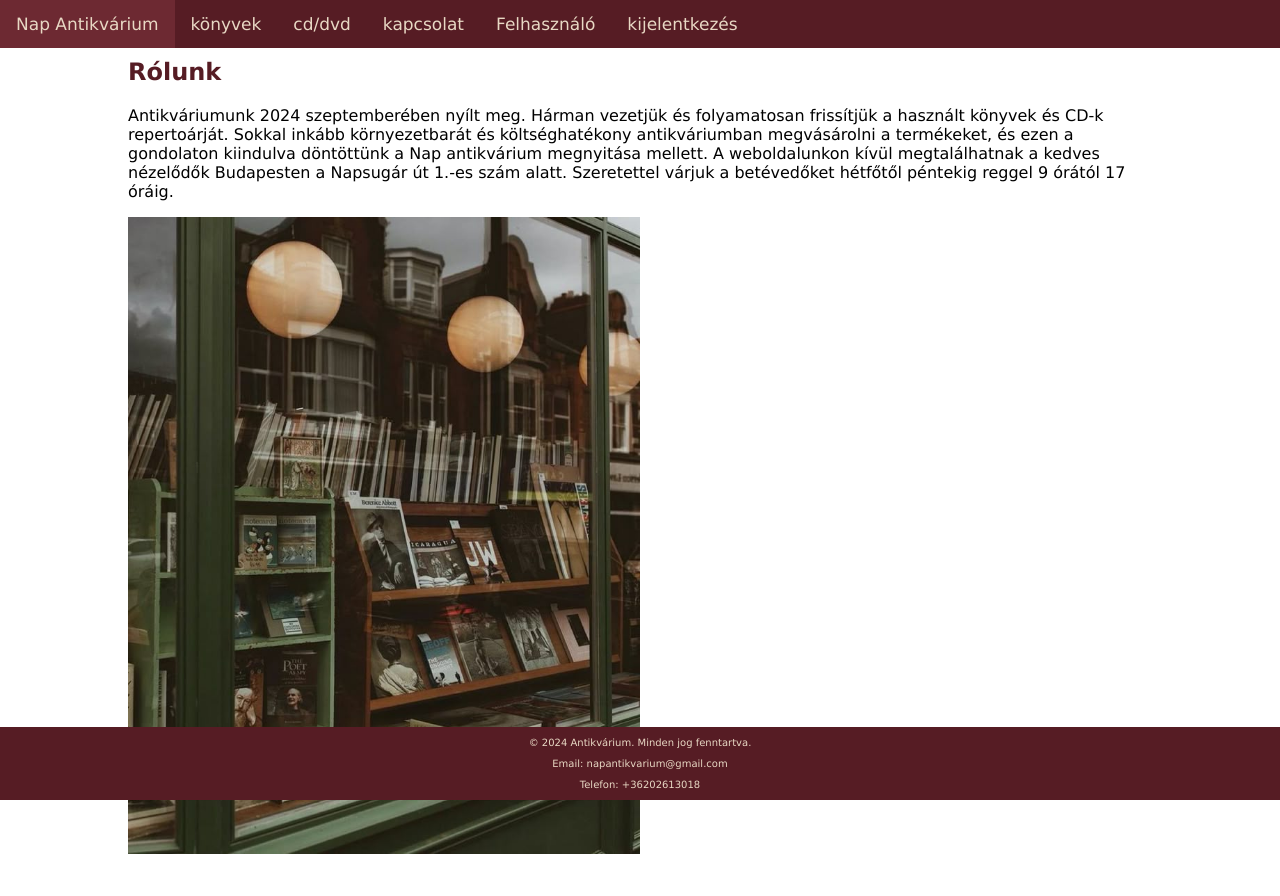
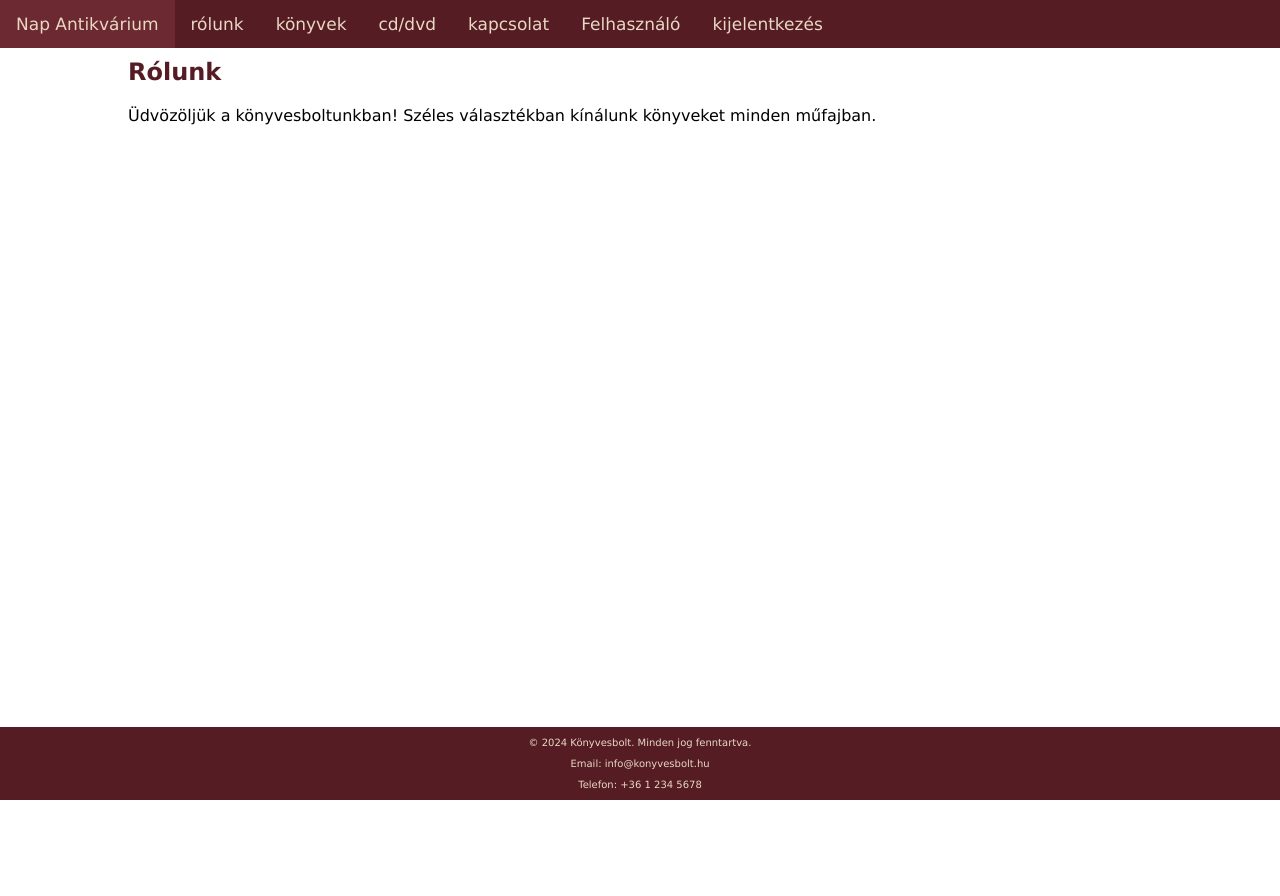
Before and after one commit to borbasb47/antikvariumProjekt, a PHP site: page /views/fooldal.html in a window 1280 px wide. After the commit the page ends 800 px from the top, so only its background shows below. Run offline with PHP 8.4, Linux system fonts and the light colour scheme.

Commit message:
Add files via upload

```diff
--- a/1017projekt/api/userLogin.php
+++ b/1017projekt/api/userLogin.php
@@ -1,5 +1,4 @@
 <?php
-session_start();
 
 require_once("./connection.php");
 
@@ -25,8 +24,8 @@ if($_SERVER["REQUEST_METHOD"] === "POST"){
             if($isPasswordMatching==true){
                 //sleep(seconds: 0.3);
                 $_SESSION['email']=$email;
-                header("Location: /1017projekt/views/fooldal.php");
-                echo json_encode(['uzenet' => 'Sikeres bejelentkezés', 'redirect'=>'/1017projekt/views/fooldal.html']);
+                //header("Location: /1017projekt/views/fooldal.html");
+                echo json_encode(['uzenet' => 'Sikeres bejelentkezés']);
                 //$loginAdd=$conn->query("update felhasznalo set felhasznalo.bejelentkezesekSzama=felhasznalo.bejelentkezesekSzama+1 WHERE felhasznalo.email='$email'");
             }
         }
--- a/1017projekt/index.php
+++ b/1017projekt/index.php
@@ -1,5 +1,5 @@
 <?php
-//session_start();
+session_start();
 
 $parsed = parse_url($_SERVER["REQUEST_URI"]);
 $path = $parsed["path"];
--- a/1017projekt/public/javascripts/registrationLoginData.js
+++ b/1017projekt/public/javascripts/registrationLoginData.js
@@ -32,7 +32,7 @@ loginForm.onsubmit=function(event){
         const userData={email:loginEmail,password:loginPassword}
         console.log(userData)
         const userJson=JSON.stringify(userData)
-        fetch('http://localhost/1017projekt/api/userLogin.php', {
+        fetch('/1017projekt/api/userLogin.php', {
             method: 'POST',
             headers: {
                 'Content-Type': 'application/json'
@@ -48,7 +48,7 @@ loginForm.onsubmit=function(event){
         })
         .then(adat => {
             alert(adat.uzenet);
-            window.location.href = adat.redirect;
+            window.location.href = "/1017projekt/views/fooldal.html";
         })
         .catch(error => {
             alert(error.message);
--- a/1017projekt/public/menu.css
+++ b/1017projekt/public/menu.css
@@ -16,14 +16,6 @@ footer{
     position: fixed;
     text-align: center;
     font-size:10px;
-}
-
-img
-{
-  width: 50%;
-  margin-left: auto;
-  margin-right: auto;
-  position: relative;
 }
 
 .menu {
--- a/1017projekt/public/regisztracio.css
+++ b/1017projekt/public/regisztracio.css
@@ -37,7 +37,7 @@ body, html {
     background-color: rgb(204, 193, 171);
 }
 
-    .regisztracio{
+    .registrationForm, .loginForm{
     border: 1px solid rgb(204, 193, 171);
     text-align: center;
     border-spacing: 50px;
--- a/1017projekt/views/cimlap.html
+++ b/1017projekt/views/cimlap.html
@@ -3,7 +3,7 @@
 <head>
     <meta charset="UTF-8">
     <meta name="viewport" content="width=device-width, initial-scale=1.0">
-    <title>Antikvárium</title>
+    <title>Nap Antikvárium</title>
     <link rel="stylesheet" href="/1017projekt/public/cimlap.css">
 </head>
 <body>
--- a/1017projekt/views/fooldal.html
+++ b/1017projekt/views/fooldal.html
@@ -3,7 +3,7 @@
 <head>
     <meta charset="UTF-8">
     <meta name="viewport" content="width=device-width, initial-scale=1.0">
-    <title>Könyvesbolt</title>
+    <title>Nap Antikvárium</title>
     <link rel="stylesheet" href="/1017projekt/public/menu.css">
     <link rel="stylesheet" href="/1017projekt/public/termek.css">
     <link rel="stylesheet" href="https://cdnjs.cloudflare.com/ajax/libs/font-awesome/4.7.0/css/font-awesome.min.css">
@@ -12,9 +12,10 @@
     <header>
     <div class="menu" id="menusav">
             <a href="#fooldal" class="active">Nap Antikvárium</a>
+            <a href="#about">rólunk</a>
             <a href="#books">könyvek</a>
             <a href="#cds">cd/dvd</a>
-            <a href="/1017projekt/views/kapcsolat.html">kapcsolat</a>
+            <a href="#contact">kapcsolat</a>
             <a href="/1017projekt/views/felhasznalo.html">Felhasználó</a>
             <a href="/1017projekt/views/regisztracio.html" id="logOut">kijelentkezés</a>
             <a href="javascript:void(0);" class="icon" onclick="myFunction()">
@@ -26,13 +27,8 @@
 
     <section id="about">
         <h2>Rólunk</h2>
-        <p>
-            Antikváriumunk 2024 szeptemberében nyílt meg. Hárman vezetjük és folyamatosan frissítjük a használt könyvek és CD-k repertoárját. Sokkal inkább környezetbarát és költséghatékony antikváriumban megvásárolni a termékeket, és ezen a gondolaton kiindulva döntöttünk a Nap antikvárium megnyitása mellett. A weboldalunkon kívül megtalálhatnak a kedves nézelődők Budapesten a Napsugár út 1.-es szám alatt.
-            Szeretettel várjuk a betévedőket hétfőtől péntekig reggel 9 órától 17 óráig.
-            </p>
+        <p>Üdvözöljük a könyvesboltunkban! Széles választékban kínálunk könyveket minden műfajban.</p>
     </section>
-
-    <img src="b4c1c65986dd870b0520aaf9991074e7.jpg">
 
 
     <section id="books">
@@ -40,9 +36,9 @@
     </section>
 
     <footer>
-        <p>&copy; 2024 Antikvárium. Minden jog fenntartva.</p>
-        <p>Email: napantikvarium@gmail.com</p>
-        <p>Telefon: +36202613018</p>
+        <p>&copy; 2024 Könyvesbolt. Minden jog fenntartva.</p>
+        <p>Email: info@konyvesbolt.hu</p>
+        <p>Telefon: +36 1 234 5678</p>
     </footer>
     <script src="/1017projekt/public/javascripts/responsivity.js"></script>
 </body>
--- a/1017projekt/views/regisztracio.html
+++ b/1017projekt/views/regisztracio.html
@@ -3,6 +3,7 @@
 <head>
     <meta charset="UTF-8">
     <meta name="viewport" content="width=device-width, initial-scale=1.0">
+    <link rel="stylesheet" href="/1017projekt/public/regisztracio.css">
     <title>Nap Antikvárium</title>
     <style>
         .registrationForm{
@@ -21,7 +22,7 @@
     <h3 class="registerPageTitleText" id="registerPageTitleText"></h3>
 
     <!-- Regisztrálás -->
-    <form action="/1017projekt/views/regisztracio.html" class="registrationForm" id="registrationForm" method="POST">
+    <form class="registrationForm" id="registrationForm">
         <h4>email</h4>
         <input type="text" id="email" name="email">
         <br>
```
Also changed, not shown: 1017projekt/api/logOut.php (added, +12 -0 lines), 1017projekt/public/javascripts/logOut.js (added, +10 -0 lines), 1017projekt/views/felhasznalo.html (+6 -12 lines), 1017projekt/views/kijelentkezes.html (added, +12 -0 lines).
